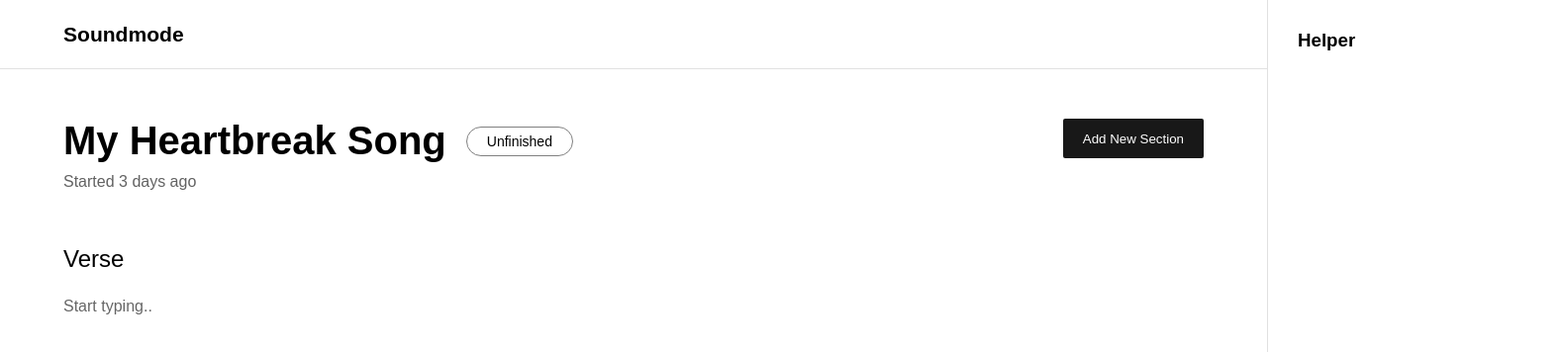
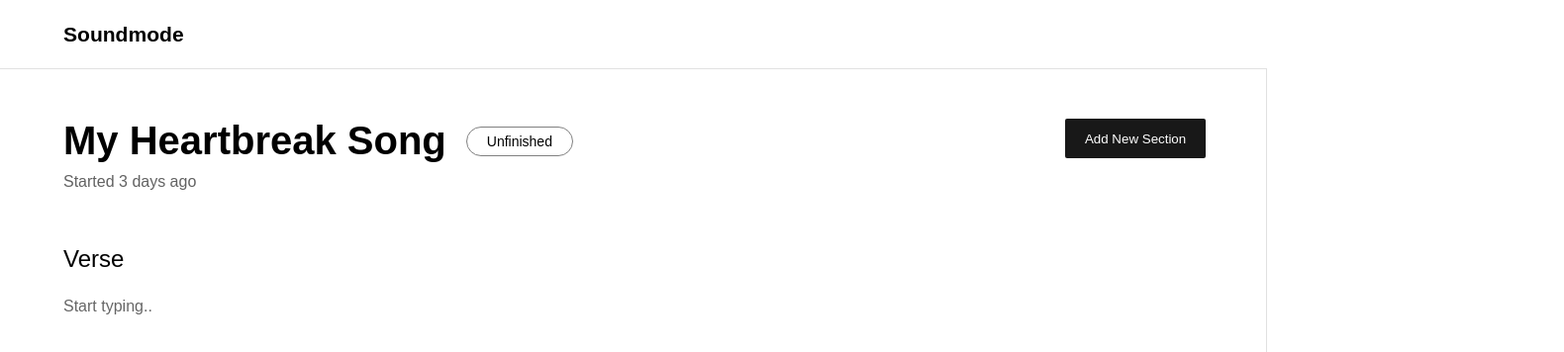
Before and after one commit to emmanuelojiji/write-it-down, a React (Create React App) app: page / in a window 1280 px wide. Shown: the top 356 px of the page at 99% size, 1580 px wide, since content can reach past the window. Built offline with nearby package versions, Linux system fonts and the light colour scheme.

Commit message:
Helper now moves content on slide in.
changed from translate to width transform

```diff
--- a/src/Components/Editor.js
+++ b/src/Components/Editor.js
@@ -27,11 +27,9 @@ const Editor = () => {
   return (
     <div className="editor">
       <Header />
-      <Helper
-        helperVisible={helperVisible}
-        setHelperVisible={setHelperVisible}
-      />
+
       <main className="editor-main">
+        <div className="editor-main-left">
           <div className="project-header">
             <div className="project-header-left">
               <div className="title-status-wrap">
@@ -71,6 +69,11 @@ const Editor = () => {
               setSections={setSections}
             />
           ))}
+        </div>
+        <Helper
+          helperVisible={helperVisible}
+          setHelperVisible={setHelperVisible}
+        />
       </main>
     </div>
   );
--- a/src/Components/Editor.scss
+++ b/src/Components/Editor.scss
@@ -1,6 +1,10 @@
-.editor {
+.editor-main{
+  display:flex;
 
-  position: relative;
+  .editor-main-left{
+    width: 100%;
+    padding-right: 5%;
+  }
 }
 
 .project-header {
@@ -50,6 +54,5 @@
 
 .editor-main{
   padding-left: 5%;
-  padding-right: 5%;
   padding-top: 50px;
 }
--- a/src/Components/Helper.scss
+++ b/src/Components/Helper.scss
@@ -1,17 +1,14 @@
 .helper {
-  width: 300px;
+  width: 0;
   height: 100vh;
   border-left: solid 1px #e1e1e1;
-  background: white;
-  position: absolute;
-  right: 0;
-  top: 0;
-  transform: translateX(100%);
+  background: brown;
   transition: 0.2s ease;
-  padding-top: 30px;
-  padding-left: 30px;
+  overflow: hidden;
+  margin-top: -50px;
 }
 
 .helper-visible {
-  transform: translateX(0%);
+  width: 350px;
+
 }
```
Lines whose indentation alone changed are shown as unchanged.
